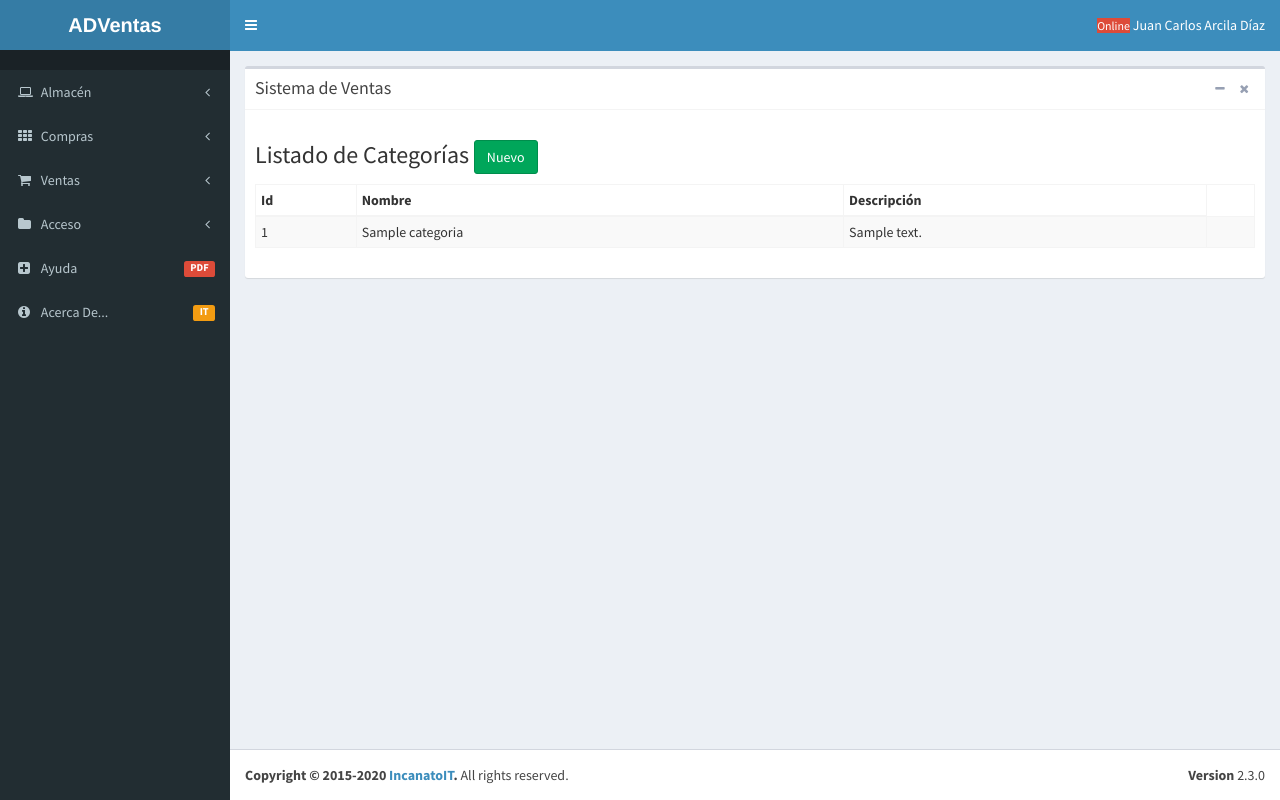
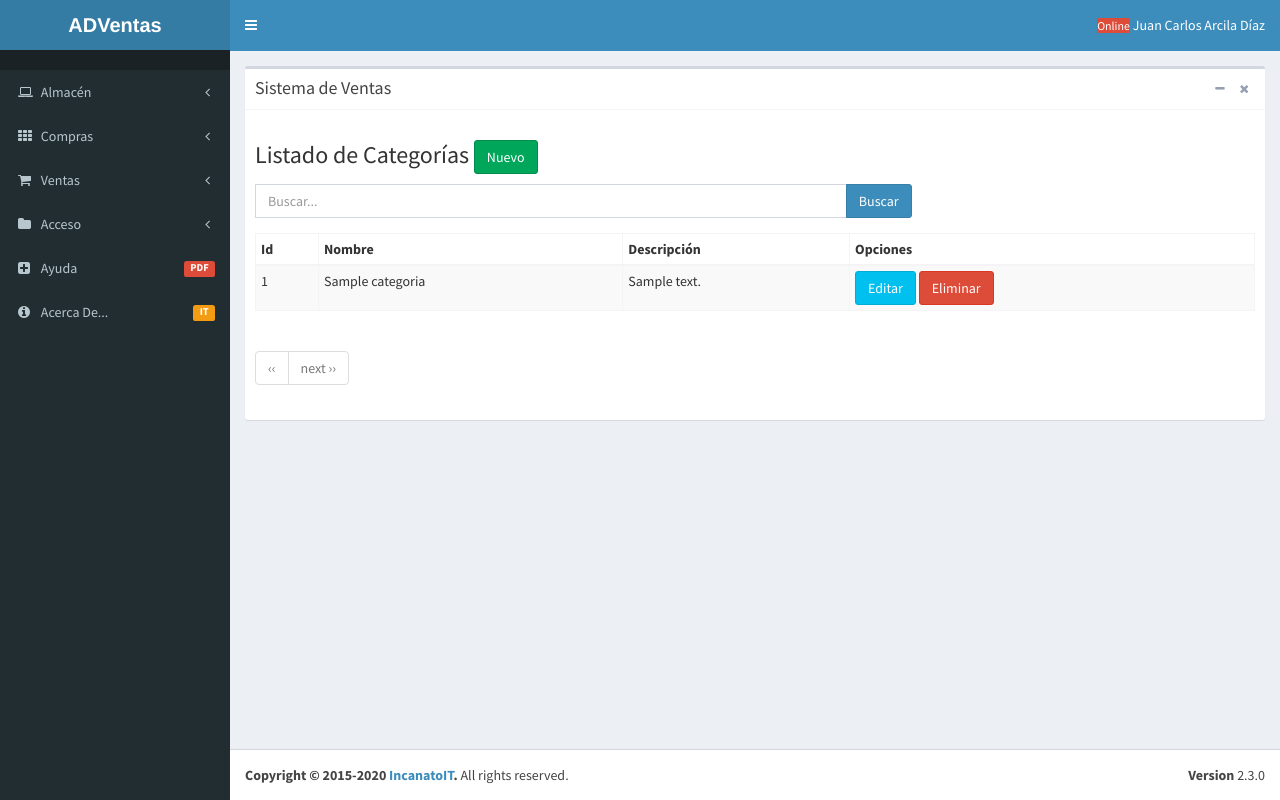
Before and after one commit to oxrl/sisVentas, a Django app: page /almacen/categoria in a window 1280 px wide. Run offline with Django 3.2, Linux system fonts and the light colour scheme; tables that the repository leaves empty hold one stand-in row (values such as "Sample post"); some libraries are stand-ins or nearby versions.

Commit message:
Se añadio la paginación numerica utilizando el paquete django-pure-pagination

```diff
--- a/apps/almacen/categoria/views.py
+++ b/apps/almacen/categoria/views.py
@@ -1,7 +1,10 @@
 from django.shortcuts import render
 from apps.almacen.categoria.models import Categoria
 from django.views.generic import ListView
+from pure_pagination.mixins import PaginationMixin
 # Create your views here.
-class CategoriaList(ListView):
+class CategoriaList(PaginationMixin,ListView):
     model = Categoria
     template_name = "almacen/categoria/index.html"
+    paginate_by = 5
+    object = Categoria
--- a/templates/almacen/categoria/index.html
+++ b/templates/almacen/categoria/index.html
@@ -1,10 +1,10 @@
 {% extends 'layouts/admin.html' %}
-
+{% load i18n %}
 {% block content %}
 <div class="row">
 	<div class="col-lg-8 col-md-8 col-sm-8 col-xs-12">
 		<h3>Listado de Categorías <a href="#"><button class="btn btn-success">Nuevo</button></a></h3>
-
+		{% include "almacen/categoria/search.html"  %}
 	</div>
 </div>
 
@@ -16,7 +16,7 @@
 					<th>Id</th>
 					<th>Nombre</th>
 					<th>Descripción</th>
-
+					<th>Opciones</th>
 				</thead>
 				{% if object_list %}
 						{% for categorias in object_list %}
@@ -25,6 +25,9 @@
 							<td>{{ categorias.nombre}}</td>
 							<td>{{ categorias.descripcion}}</td>
 							<td>
+										<a href="#"><button class="btn btn-info">Editar</button></a>
+                    <a href="#"><button class="btn btn-danger">Eliminar</button></a>
+							</td>
 
 						</tr>
 
@@ -35,6 +38,44 @@
 			</table>
 		</div>
 
+		<ul class="pagination">
+
+											{% if page_obj.has_previous %}
+											<li class="active">
+											 			<a href="?{{ page_obj.previous_page_number.querystring }}" class="prev">&lsaquo;&lsaquo; {% trans "" %}</a>
+											</li>
+											{% else %}
+											<li class="disabled">
+														<span class="disabled prev">&lsaquo;&lsaquo; {% trans "" %}</span>
+											</li>
+											{% endif %}
+											{% for page in page_obj.pages %}
+												{% if page %}
+														{% ifequal page page_obj.number %}
+														  <li class="active">
+																<span class="current page">{{ page }}</span>
+															</li>
+														{% else %}
+														  <li class="">
+																<a href="?{{ page.querystring }}" class="page">{{ page }}</a>
+														  </li>
+														{% endifequal %}
+												{% else %}
+														...
+												{% endif %}
+											{% endfor %}
+											{% if page_obj.has_next %}
+											<li class="active">
+														<a href="?{{ page_obj.next_page_number.querystring }}" class="next">{% trans "" %} &rsaquo;&rsaquo;</a>
+											</li>
+											{% else %}
+											<li class="disabled">
+														<span class="disabled next">{% trans "next" %} &rsaquo;&rsaquo;</span>
+											</li>
+											{% endif %}
+
+								</ul>
+
 	</div>
 </div>
 
--- a/templates/almacen/categoria/search.html
+++ b/templates/almacen/categoria/search.html
@@ -1,11 +1,10 @@
-{!! Form::open(array('url'=>'almacen/categoria','method'=>'GET','autocomplete'=>'off','role'=>'search')) !!}
+<form method="post">
 <div class="form-group">
 			<div class="input-group">
-		<input type="text" class="form-control" name="searchText" placeholder="Buscar..." value="{{$searchText}}">
+				<input type="text" class="form-control" name="searchText" placeholder="Buscar..." value="">
 				<span class="input-group-btn">
 					<button type="submit" class="btn btn-primary">Buscar</button>
 				</span>
 			</div>
 		</div>
-
-{{Form::close()}}
+</form>
```
Also changed, not shown: sisVentas/settings.py (+8 -0 lines). Lines whose indentation alone changed are shown as unchanged.
